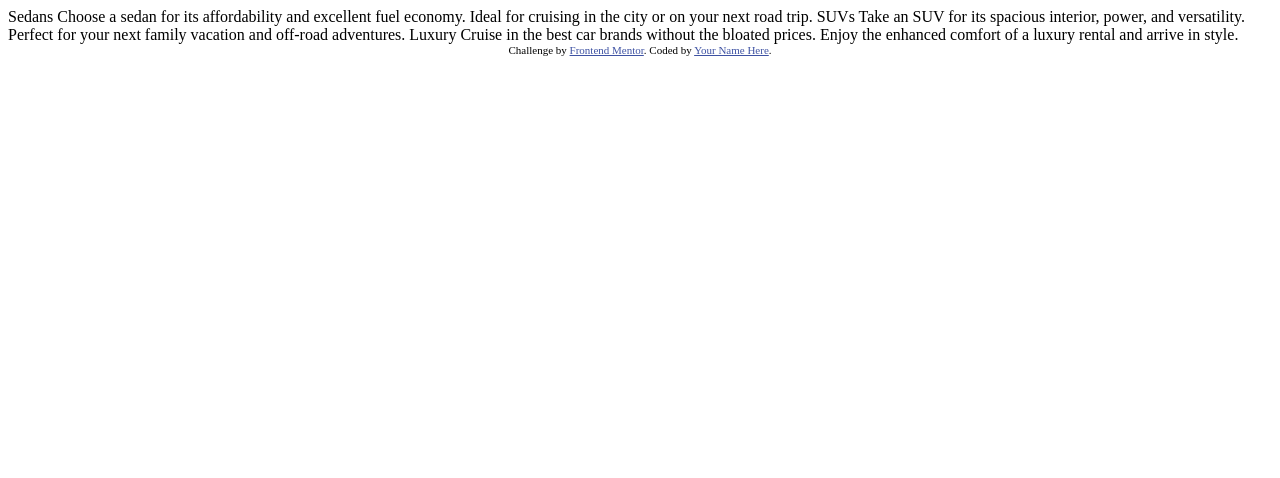
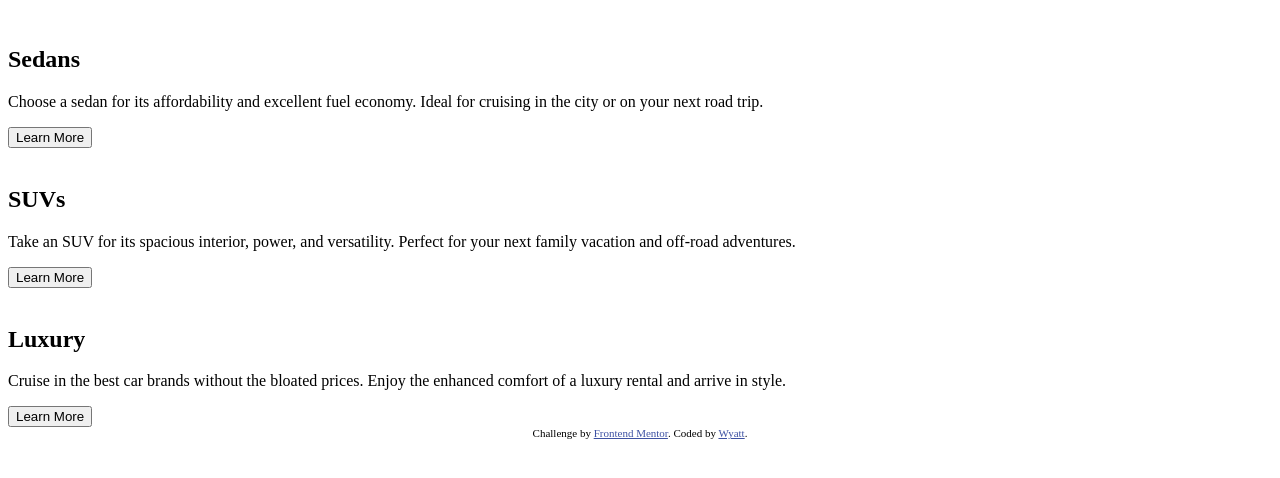
Before and after one commit to 00Wyatt/fem-3-column-card, a plain HTML site: page index.html in a window 1280 px wide. Drawn offline with Linux system fonts and the light colour scheme.

Commit message:
add css file, update index.html

```diff
--- /dev/null
+++ b/css/style.css
@@ -0,0 +1,8 @@
+.attribution {
+    font-size: 11px;
+    text-align: center;
+}
+
+.attribution a {
+    color: hsl(228, 45%, 44%);
+}
--- a/index.html
+++ b/index.html
@@ -1,36 +1,47 @@
 <!DOCTYPE html>
 <html lang="en">
+
 <head>
-  <meta charset="UTF-8">
-  <meta name="viewport" content="width=device-width, initial-scale=1.0"> <!-- displays site properly based on user's device -->
+    <meta charset="UTF-8">
+    <meta name="viewport" content="width=device-width, initial-scale=1.0">
+    <link rel="icon" type="image/png" sizes="32x32" href="./images/favicon-32x32.png">
 
-  <link rel="icon" type="image/png" sizes="32x32" href="./images/favicon-32x32.png">
+    <link rel="stylesheet" href="css/style.css">
 
-  <title>Frontend Mentor | 3-column preview card component</title>
+    <title>Frontend Mentor | 3-column preview card component</title>
 
-  <!-- Feel free to remove these styles or customise in your own stylesheet 👍 -->
-  <style>
-    .attribution { font-size: 11px; text-align: center; }
-    .attribution a { color: hsl(228, 45%, 44%); }
-  </style>
 </head>
+
 <body>
 
-  Sedans
-  Choose a sedan for its affordability and excellent fuel economy. Ideal for cruising in the city
-  or on your next road trip.
+    <main>
+        <article class="sedans">
+            <img src="" alt="">
+            <h2>Sedans</h2>
+            <p>Choose a sedan for its affordability and excellent fuel economy. Ideal for cruising in the city
+                or on your next road trip.</p>
+            <button>Learn More</button>
+        </article>
+        <article class="suvs">
+            <img src="" alt="">
+            <h2>SUVs</h2>
+            <p>Take an SUV for its spacious interior, power, and versatility. Perfect for your next family vacation
+                and off-road adventures.</p>
+            <button>Learn More</button>
+        </article>
+        <article class="luxury">
+            <img src="" alt="">
+            <h2>Luxury</h2>
+            <p>Cruise in the best car brands without the bloated prices. Enjoy the enhanced comfort of a luxury
+                rental and arrive in style.</p>
+            <button>Learn More</button>
+        </article>
+    </main>
+    <footer class="attribution">
+        Challenge by <a href="https://www.frontendmentor.io?ref=challenge" target="_blank">Frontend Mentor</a>.
+        Coded by <a href="https://www.frontendmentor.io/profile/00Wyatt">Wyatt</a>.
+    </footer>
 
-  SUVs
-  Take an SUV for its spacious interior, power, and versatility. Perfect for your next family vacation
-  and off-road adventures.
+</body>
 
-  Luxury
-  Cruise in the best car brands without the bloated prices. Enjoy the enhanced comfort of a luxury
-  rental and arrive in style.
-
-  <div class="attribution">
-    Challenge by <a href="https://www.frontendmentor.io?ref=challenge" target="_blank">Frontend Mentor</a>.
-    Coded by <a href="#">Your Name Here</a>.
-  </div>
-</body>
 </html>
```
